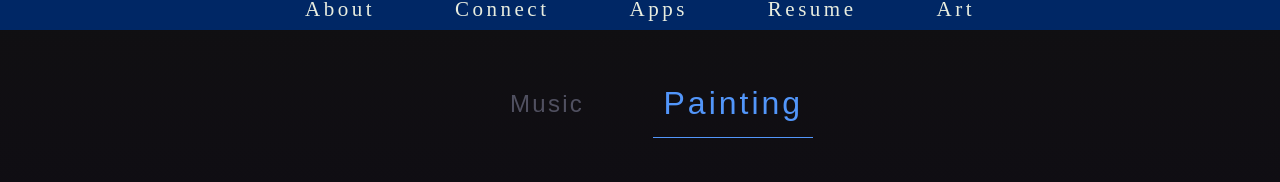
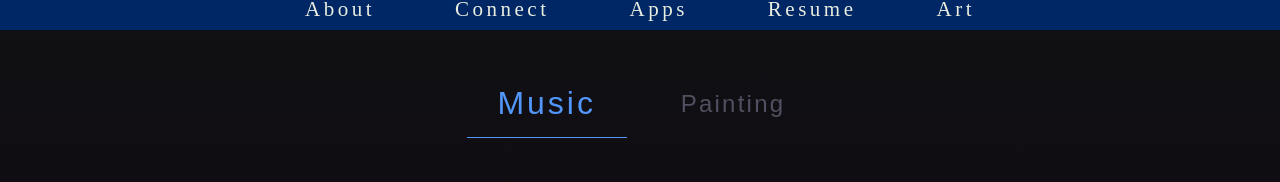
Before and after one commit to StefonSimmons/portfolio, a React (Create React App) app in the folder portfolio_app/: page /myart in a window 1280 px wide. Shown: the part 131-313 px from the top of the page. Built offline with nearby package versions, Linux system fonts and the light colour scheme.

Commit message:
invert tab selection styles

```diff
--- a/portfolio_app/src/components/MyArt/MyArt.jsx
+++ b/portfolio_app/src/components/MyArt/MyArt.jsx
@@ -22,7 +22,7 @@ const Header = styled.h1`
   letter-spacing: 3px;
   line-height: 1.6;
   font-family: 'Ubuntu Condensed', sans-serif;
-  color: ${({ activeTab }) => activeTab ? '#505060' : '#5296fa'}
+  color: ${({ activeTab }) => !activeTab ? '#505060' : '#5296fa'}
 `
 const Tabs = styled.div`
   display: flex;
@@ -35,9 +35,9 @@ const Tabs = styled.div`
 `
 const Tab = styled.div`
   width: 40%;
-  border-bottom: ${({ activeTab }) => activeTab ? 'none' : 'solid 1px rgb(82,150,250)'};
+  border-bottom: ${({ activeTab }) => !activeTab ? 'none' : 'solid 1px rgb(82,150,250)'};
   cursor: pointer;
-  transform: ${({ activeTab }) => activeTab ? 'scale(.75)' : 'scale(1)'};
+  transform: ${({ activeTab }) => !activeTab ? 'scale(.75)' : 'scale(1)'};
 `
 
 
```
